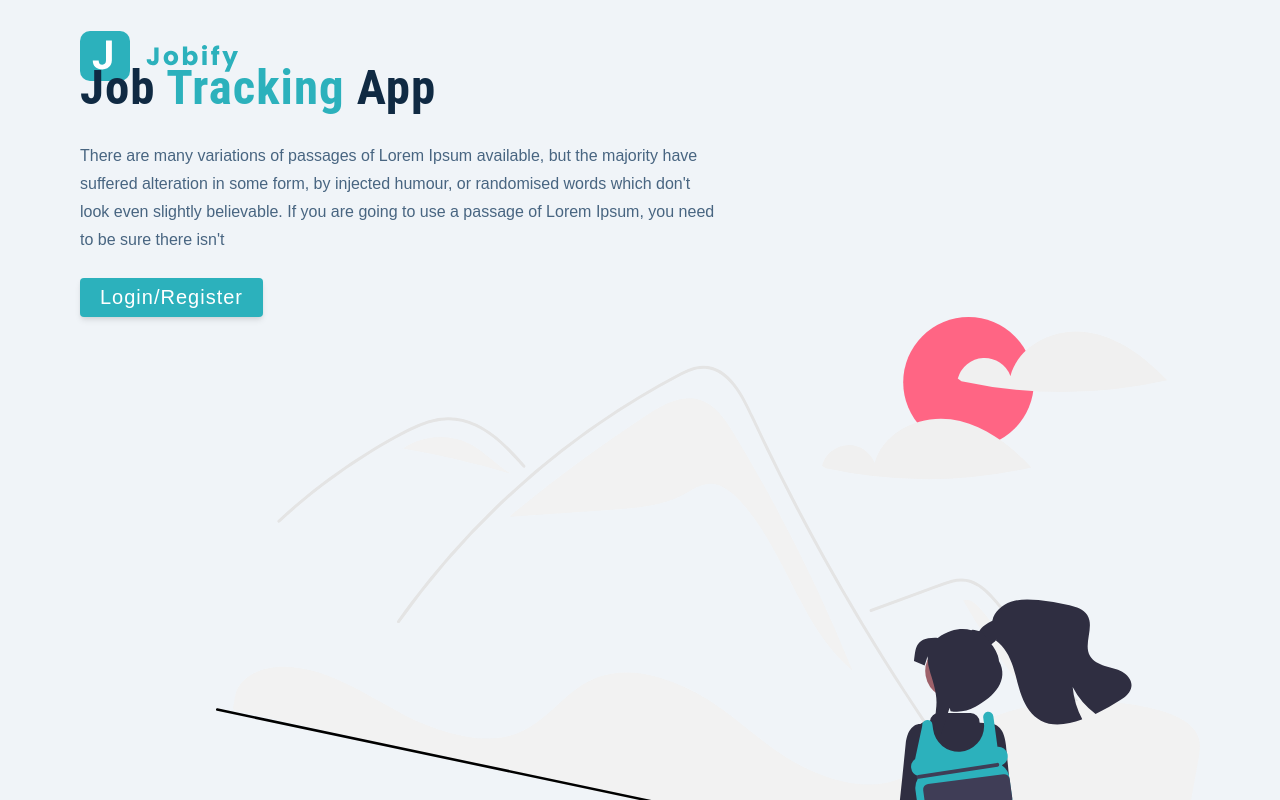
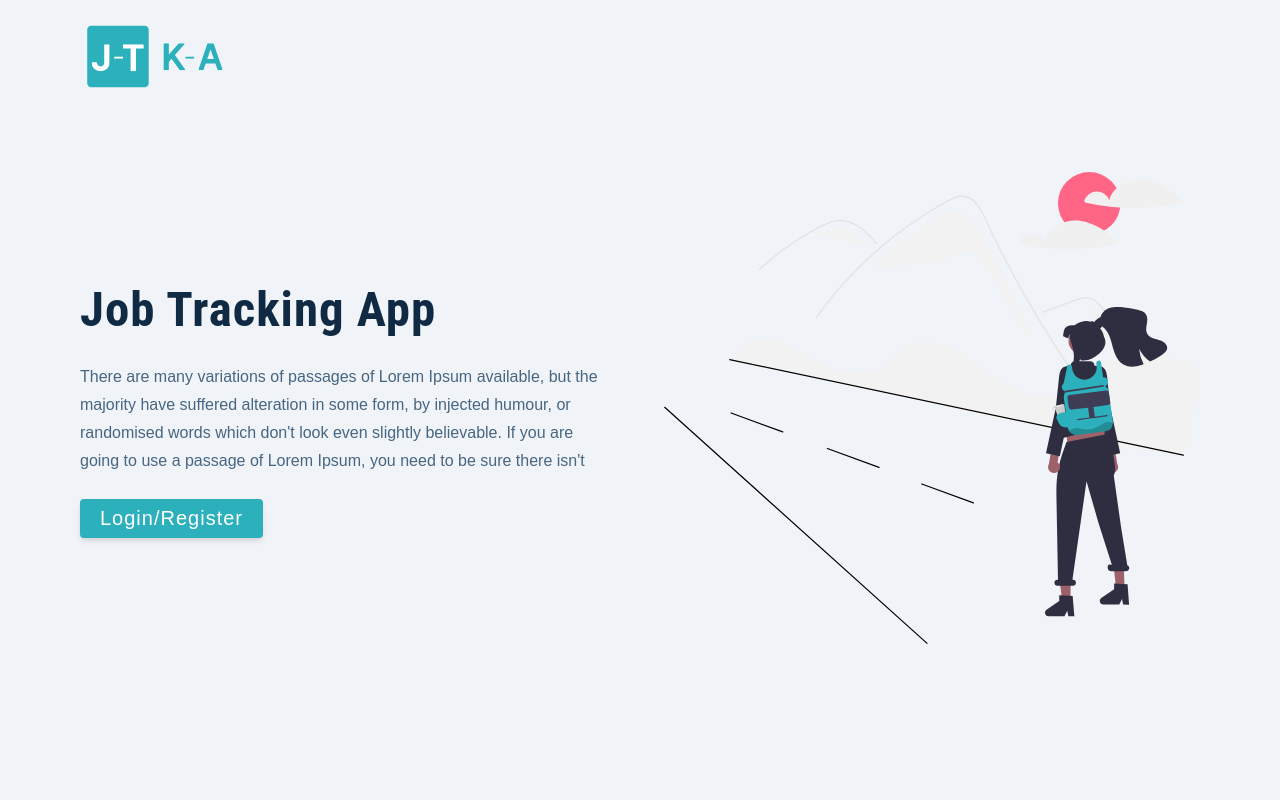
Before and after one commit to KhaledAlabssi/Jobbing_mern_app, a React (Create React App) app in the folder client/: page /landing in a window 1280 px wide. Shown: the top 800 px of the page. Built offline with nearby package versions, Linux system fonts and the light colour scheme.

Commit message:
logo and components structure

```diff
--- /dev/null
+++ b/client/src/components/Logo.jsx
@@ -0,0 +1,8 @@
+
+import logo from "../assets/images/logo.svg"
+
+function Logo() {
+    return <img src={logo} alt="logo" className="logo" />;
+}
+
+export default Logo
--- /dev/null
+++ b/client/src/components/index.js
@@ -0,0 +1,3 @@
+import Logo from './Logo'
+
+export {Logo}
--- a/client/src/pages/Landing.js
+++ b/client/src/pages/Landing.jsx
@@ -1,14 +1,15 @@
 import React from 'react'
 import main from '../assets/images/main.svg'
-import logo from '../assets/images/logo.svg'
-import styled from "styled-components"
+import Wrapper from '../assets/wrappers/LandingPage'
+import {Logo} from '../components'
 
 
 function Landing() {
     return (
       <Wrapper>
         <nav>
-            <img src={logo} alt='logo' className='logo' />
+          <Logo />
+
         </nav>
         <div className="container page">
           <div className="info">
@@ -30,47 +31,4 @@ function Landing() {
       </Wrapper>
     );
 }
-
-const Wrapper = styled.main`
-  nav {
-    width: var(--fluid-width);
-    max-width: var(--max-width);
-    margin: 0 auto;
-    height: var(--nav-height);
-    display: flex;
-    align-items: center;
-}
-
-.page {
-  min-height: calc(100vh - var(--nav-height));
-  display: grid,
-  align-items: center;
-  margin-top: -3rem;
-}
-
-h1 {
-  font-weight: 700;
-  spam {
-    color: var(--primary-500)
-  }
-}
-
-p {
-  color: var(--grey-600)
-}
-.main-img {
-  display: none;
-}
- @media (min-width: 992px) {
-   .page {
-     grid-template-columns: 1fr 1fr;
-     column-gap: 3rem;
-   }
-   .main-img {
-     display:block;
-   }
-
-
- }
-`
 export default Landing
```
Also changed, not shown: client/src/assets/images/logo.svg.
